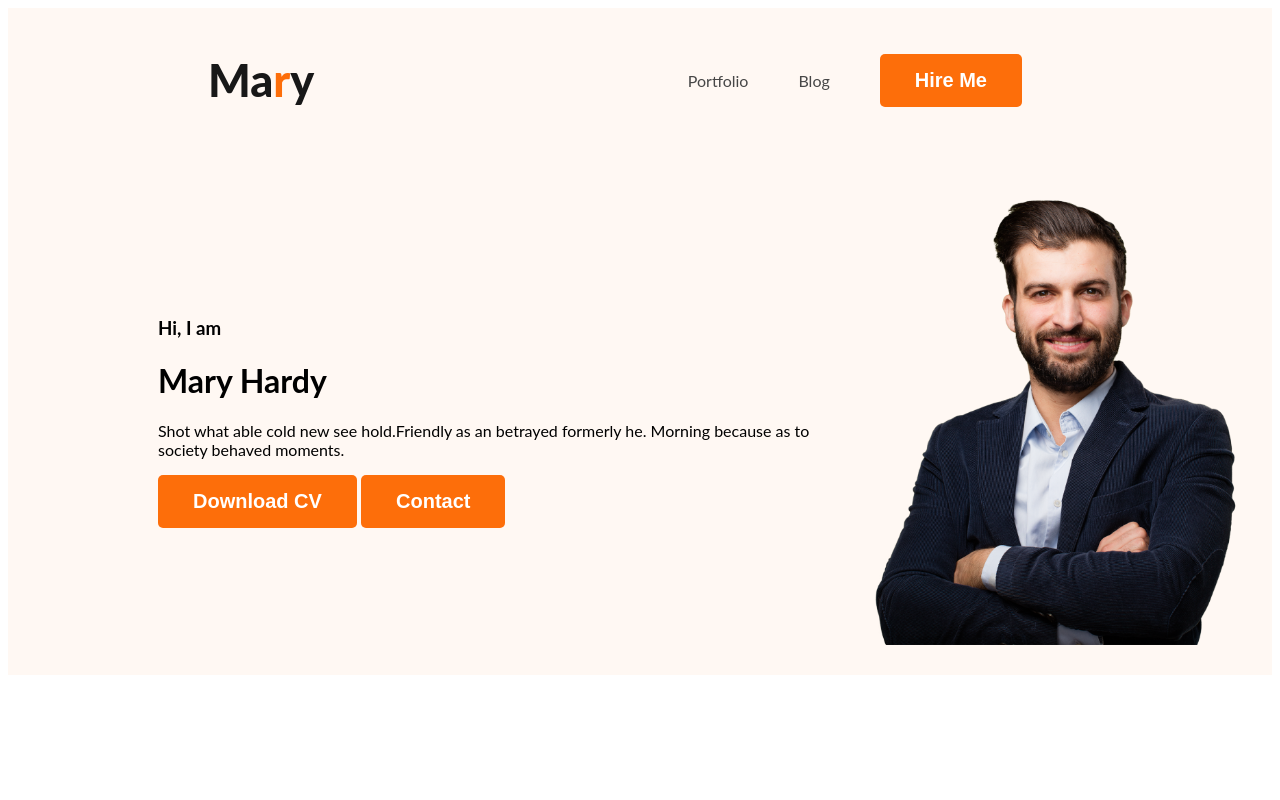
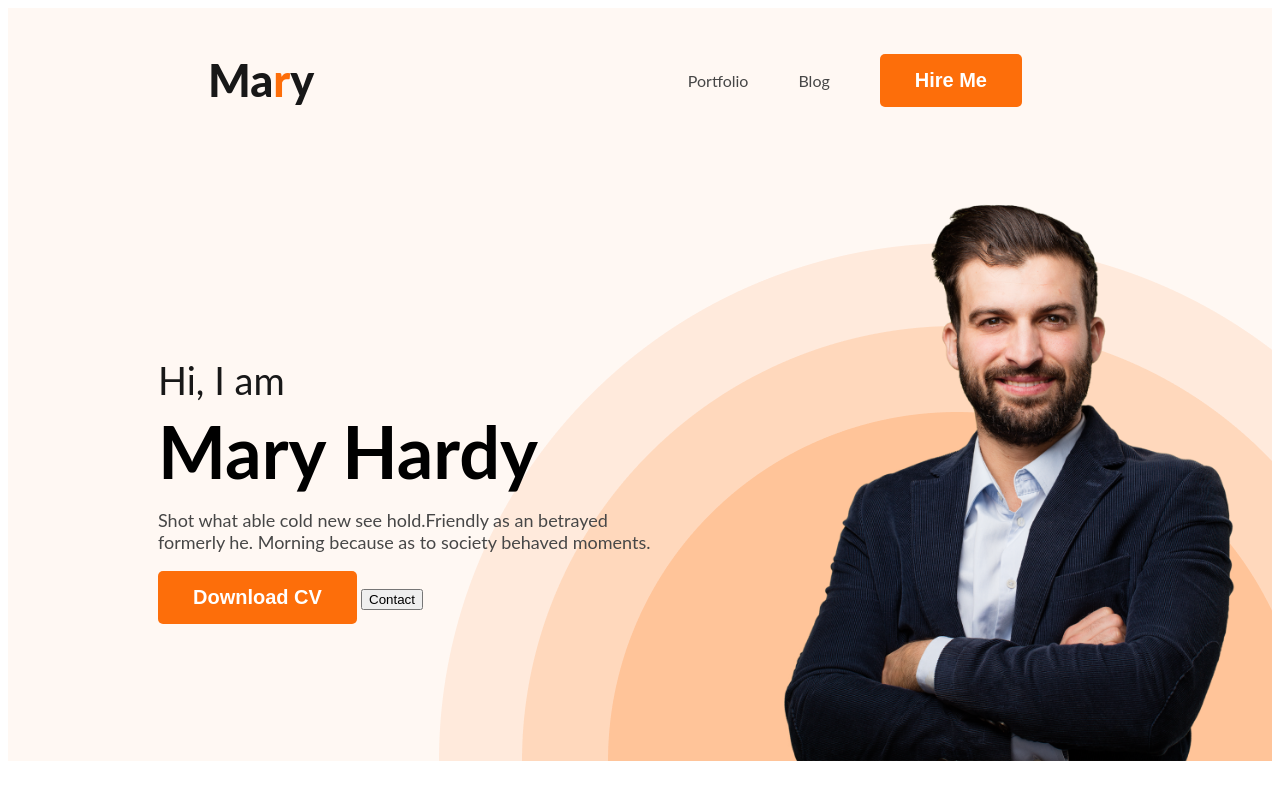
Before and after one commit to TurjoSerao/web-developer-portfolio, a plain HTML site: page index.html in a window 1280 px wide. Drawn offline with Linux system fonts and the light colour scheme.

Commit message:
styling the hero section

```diff
--- a/index.html
+++ b/index.html
@@ -20,12 +20,12 @@
             </ul>
         </nav>
         <div class="banner">
-            <div>
-                <h3>Hi, I  am</h3>
+            <div class="banner-contain">
+                <h3 class="banner-subheading">Hi, I  am</h3>
                 <h1 class="banner-title">Mary Hardy</h1>
-                <p>Shot what able cold new see hold.Friendly as an betrayed formerly he. Morning because as to society behaved moments.</p>
+                <p class="banner-description">Shot what able cold new see hold.Friendly as an betrayed formerly he. Morning because as to society behaved moments.</p>
                 <button class="btn-primary">Download CV</button>
-                <button class="btn-primary">Contact</button>
+                <button class="second-primary">Contact</button>
             </div>
             <img class="profile-pic" src="images/hardy.png" alt="">
         </div>
--- a/styles/style.css
+++ b/styles/style.css
@@ -51,17 +51,42 @@ nav a {
 /* header related styles */
 .header {
     background-color: #fff8f3;
+    background-image: url('../images/header_bg.png');
+    background-repeat: no-repeat;
+    background-position: bottom right;
 }
 
 
 /* banner related styles */
 .banner {
-    padding: 30px 30px 30px 150px;
+    padding: 30px 30px 0 150px;
     display: flex;
     align-items: center;
     justify-content: space-between;
 }
 
 .profile-pic {
-    width: 400px;
+    width: 500px;
 }
+
+.banner-contain {
+    width: 500px;
+}
+
+.banner-subheading {
+    font-size: 38px;
+    color: #181818;
+    font-weight: 400;
+    margin-bottom: 0;
+}
+.banner-title {
+    font-size: 72px;
+    margin-top: 5px;
+    margin-bottom: 15px;
+}
+
+.banner-description {
+    margin-top: 0;
+    font-size: 18px;
+    color: #474747;
+}
```
